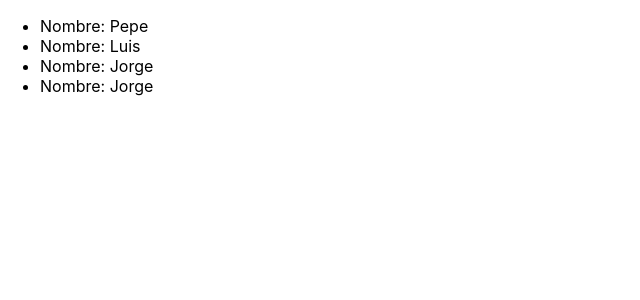
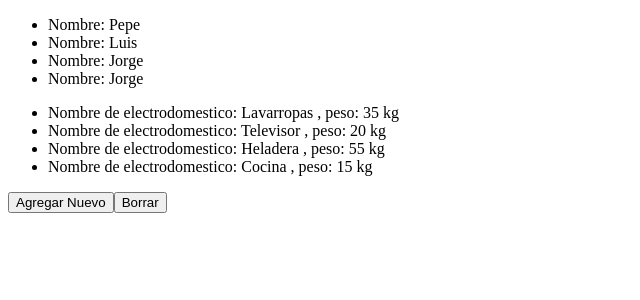
Before and after one commit to maurosaldano89/primera-app-react, a React (Create React App) app: page / in a window 1280 px wide. Shown: the top 300 px of the page, without its empty margins (0-640 px from the left). Built offline with nearby package versions, Linux system fonts and the light colour scheme.

Commit message:
trabajando con state y spread operator

```diff
--- a/src/App.js
+++ b/src/App.js
@@ -1,11 +1,14 @@
 import React from 'react';
 import PeopleList from './PeopleList';
+import ListHomeAppliances from './ListHomeAppliances';
 
 class App extends React.Component {
 
   render() {// sobreescribo el metodo render de la clase padre, para que use este
     return ( // render retorna html. Retorna solo 1 elemento padre
-      <PeopleList />
+      <div><PeopleList />
+      <ListHomeAppliances />
+      </div>
     );
   }
 }
--- /dev/null
+++ b/src/HomeAppliance.js
@@ -0,0 +1,15 @@
+import React from 'react';
+
+class HomeAppliance extends React.Component{
+	constructor(props){
+		super(props)
+	}
+	render(){
+		const {name , peso} = this.props.appliance;
+		return(
+			<li>Nombre de electrodomestico: {name} , peso: {peso} kg</li>
+			);
+	}
+}
+
+export default HomeAppliance;
--- /dev/null
+++ b/src/ListHomeAppliances.js
@@ -0,0 +1,88 @@
+import React from 'react';
+import HomeAppliance from './HomeAppliance';
+
+class ListHomeAppliances extends React.Component{
+	constructor(props){
+		super(props)
+		const homeAppliances = [
+			{
+				'name' : 'Lavarropas',
+				'peso' : 35
+			},
+			{
+				'name' : 'Televisor',
+				'peso' : 20
+			},
+			{
+				'name' : 'Heladera',
+				'peso' : 55
+			},
+			{
+				'name' : 'Cocina',
+				'peso' : 15
+			}
+		];
+
+		this.state = {
+			homeAppliances: homeAppliances
+		}
+	}
+
+	onAddNewButtonClicked = () => {
+		console.log("Entro al click en la funcion");
+		const newTv = {
+			'name' : 'Televisor',
+			'peso' : 43
+		};
+
+		// cadavez que se setea una parte del state, no se modifica sino que se pasa una nueva (inmutabilidad)
+
+		// Lo que NO se hace
+		// this.state.homeAppliances.push(newTv); // Estoy cambiando el original, NO!
+
+		// Opcion 1: Hago una copia con spread operator y agrego al final con push (no modifico el original)
+		const newHomeAppliances = [...this.state.homeAppliances];
+		// newHomeAppliances.push(newTv); // Agrega al final
+		newHomeAppliances.unshift(newTv); // Agrega al ppio
+
+		// Opcion2: Agrego el nueo item al ppio o al final solo con spread operator
+		// const newHomeAppliances = [newTv, ...this.state.homeAppliances];
+		// const newHomeAppliances = [...this.state.homeAppliances, newTv];
+
+		// const newHomeAppliances = this.state.homeAppliances.push(newTv) // Estoy cambiando el original, NO!
+		this.setState({
+			homeAppliances: newHomeAppliances
+		})
+	}
+
+	onDeleteButtonClicked = () => {
+		console.log('borrando');
+
+		// Tengo que evitar cambiar el state original
+		// 1. Hago una copia del array
+		const newHomeAppliances = [...this.state.homeAppliances]
+		// 2. Elimino/actualizo la copia (no el original)
+		newHomeAppliances.pop();
+		// 3. Llamo a setState seteando esa copia
+		this.setState({
+			homeAppliances: newHomeAppliances
+		})
+	};
+
+	// Llamar a setState hace que se llame a render
+	render(){
+		const homeAppliancesList = this.state.homeAppliances.map((appliance, idx)=>{
+			return <HomeAppliance key={idx} appliance= {appliance} />
+		})
+
+		return (
+			<div>
+				<ul>{homeAppliancesList}</ul>
+				<button onClick={this.onAddNewButtonClicked}>Agregar Nuevo	</button>
+				<button onClick={this.onDeleteButtonClicked}> Borrar </button>
+			</div>
+		);
+	}
+}
+
+export default ListHomeAppliances;
--- a/src/PeopleList.js
+++ b/src/PeopleList.js
@@ -24,3 +24,5 @@ class PeopleList extends React.Component {
 }
 
 export default PeopleList;
+
+//hacer una app desde cero react y definir un componente con ListadoDeElectrodomesticos que itere componentes Electrodomesticos
--- a/src/index.css
+++ /dev/null
@@ -1,13 +0,0 @@
-body {
-  margin: 0;
-  font-family: -apple-system, BlinkMacSystemFont, 'Segoe UI', 'Roboto', 'Oxygen',
-    'Ubuntu', 'Cantarell', 'Fira Sans', 'Droid Sans', 'Helvetica Neue',
-    sans-serif;
-  -webkit-font-smoothing: antialiased;
-  -moz-osx-font-smoothing: grayscale;
-}
-
-code {
-  font-family: source-code-pro, Menlo, Monaco, Consolas, 'Courier New',
-    monospace;
-}
--- a/src/index.js
+++ b/src/index.js
@@ -1,15 +1,8 @@
 import React from 'react';
 import ReactDOM from 'react-dom';
-import './index.css';
 import App from './App';
-import reportWebVitals from './reportWebVitals';
 
 ReactDOM.render(
   <App />, // React crea una instancia de esta clase App. Similar a const app = new App()
   document.getElementById('root')
 );
-
-// If you want to start measuring performance in your app, pass a function
-// to log results (for example: reportWebVitals(console.log))
-// or send to an analytics endpoint. Learn more: https://bit.ly/CRA-vitals
-reportWebVitals();
--- a/src/reportWebVitals.js
+++ /dev/null
@@ -1,13 +0,0 @@
-const reportWebVitals = onPerfEntry => {
-  if (onPerfEntry && onPerfEntry instanceof Function) {
-    import('web-vitals').then(({ getCLS, getFID, getFCP, getLCP, getTTFB }) => {
-      getCLS(onPerfEntry);
-      getFID(onPerfEntry);
-      getFCP(onPerfEntry);
-      getLCP(onPerfEntry);
-      getTTFB(onPerfEntry);
-    });
-  }
-};
-
-export default reportWebVitals;
```
Also changed, not shown: src/App.css (deleted, +0 -38 lines), src/setupTests.js (deleted, +0 -5 lines), src/logo.svg (deleted), 1 other file (tests, documents, lock files or other folders).
